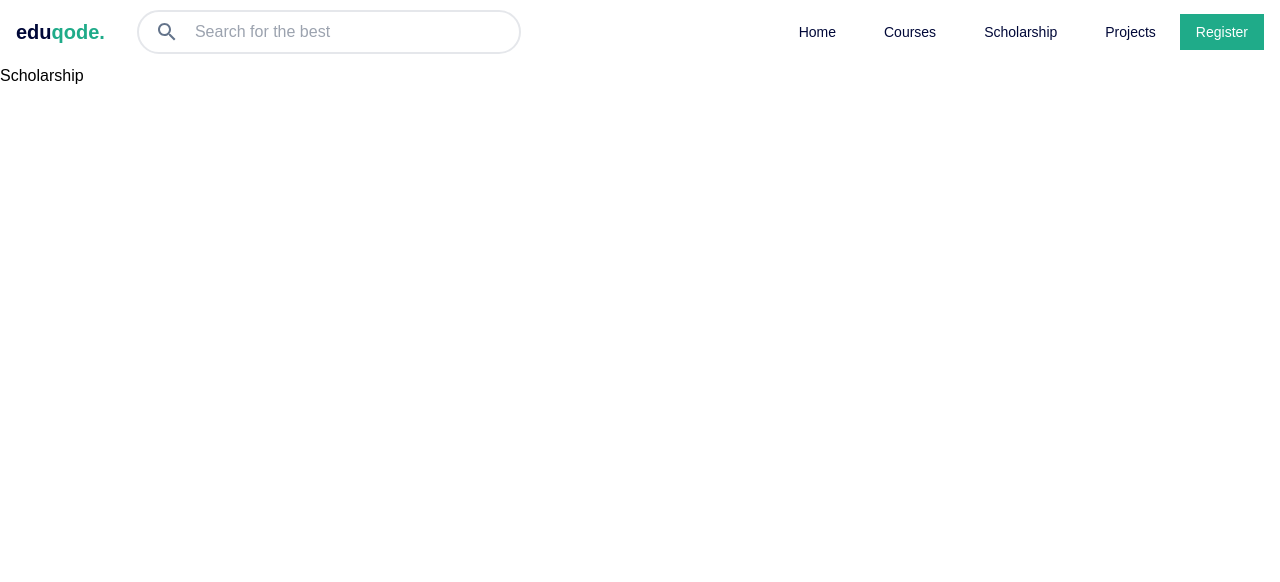
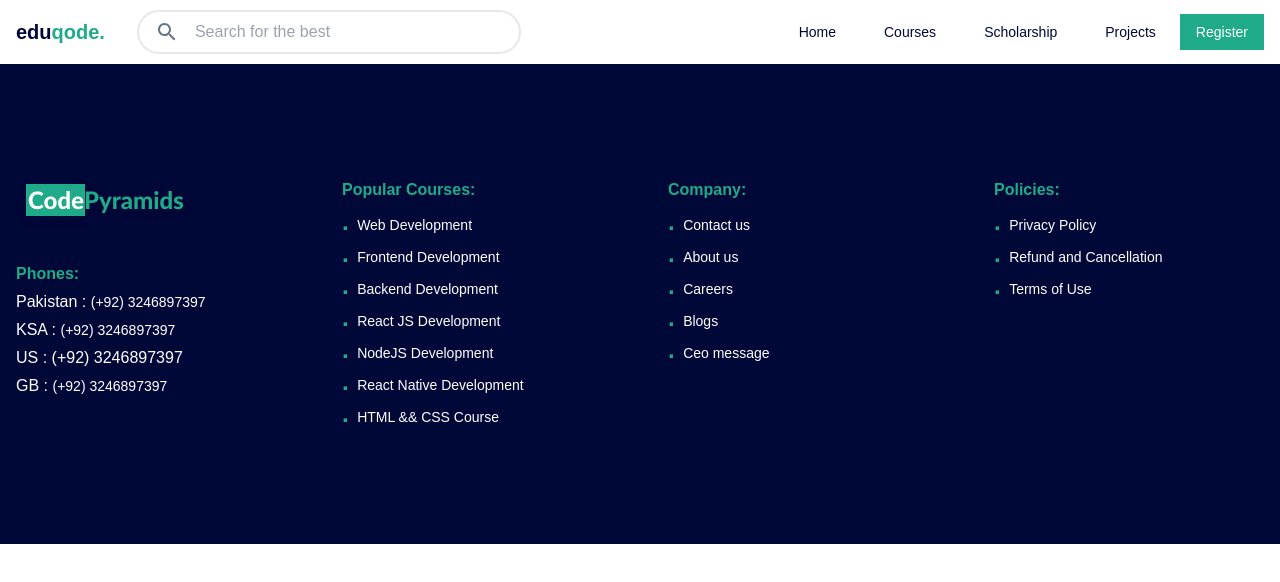
Before and after one commit to kashifal/codepyramids, a React (Create React App) app: page /scholarship in a window 1280 px wide. Shown: the top 582 px of the page. Built offline with nearby package versions, Linux system fonts and the light colour scheme.

Commit message:
added footer in scholarship

```diff
--- a/src/routes/scholarship/Scholarship.tsx
+++ b/src/routes/scholarship/Scholarship.tsx
@@ -1,7 +1,11 @@
-import React from 'react'
+import React, { Fragment } from "react";
+import Footer from "../../components/Footer";
 
 export default function Scholarship() {
   return (
-    <div>Scholarship</div>
+    <Fragment>
+
+        <Footer />
+    </Fragment>
   )
 }
```
